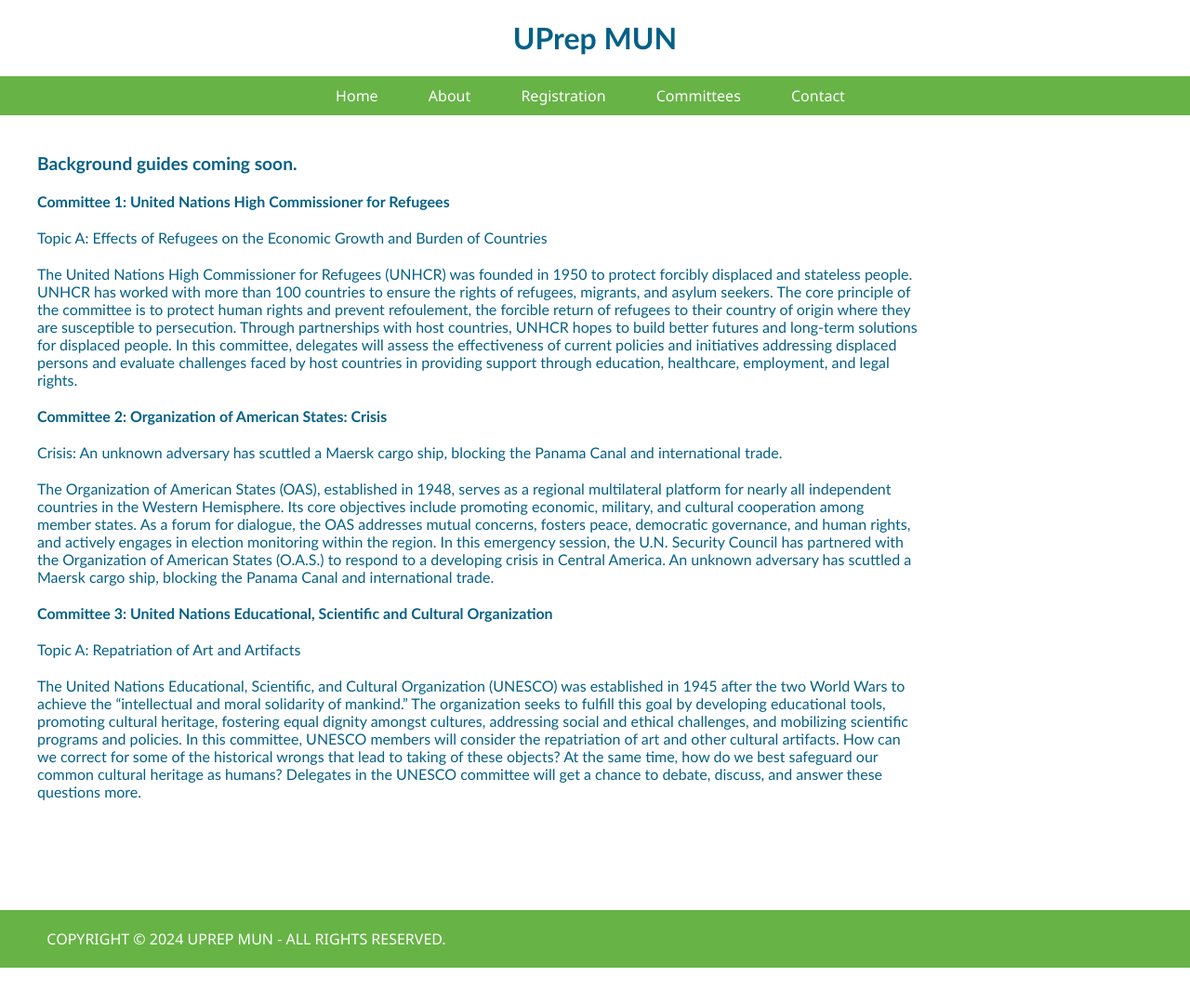
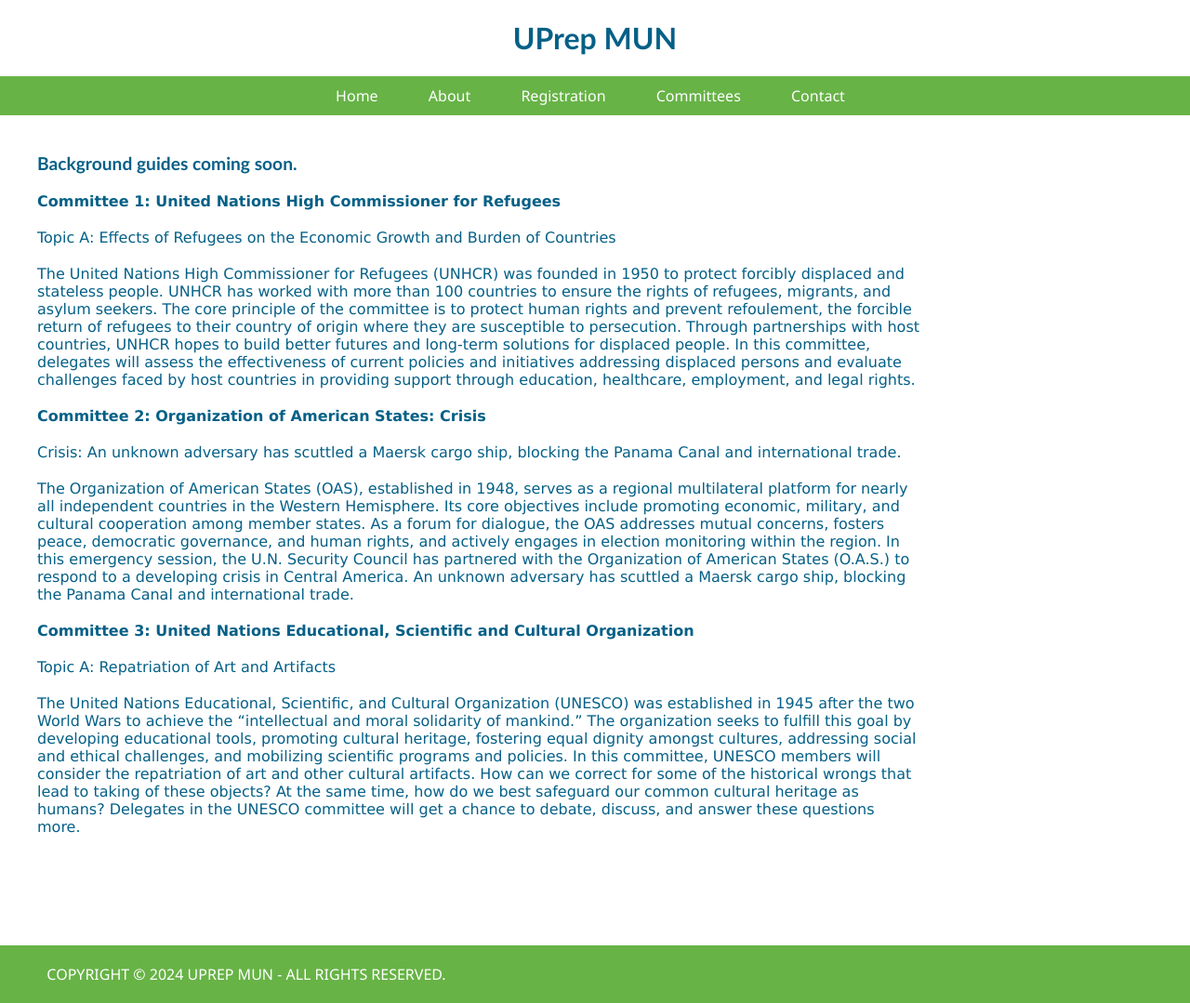
Before and after one commit to AnoushaMukherjee/UPrepMUN-website, a Flask app: page /templates/committees in a window 1280 px wide. Shown: the whole page at 93% size. Before the commit the page ends 1041 px from the top, so only its background shows below. Run offline with Flask 3, Linux system fonts and the light colour scheme.

Commit message:
Update committees.html

```diff
--- a/templates/committees.html
+++ b/templates/committees.html
@@ -24,7 +24,7 @@
         margin-left: -60px;
     }
     p {
-        font-family: 'Trebuchet MS', 'Lucida Sans Unicode', 'Lucida Grande', 'Lucida Sans', Arial, sans-serif;
+        font-family: Verdana, Tahoma, sans-serif;
         color: rgb(5, 96, 135);
         padding: 10px 20px;
         text-align: left;
```
